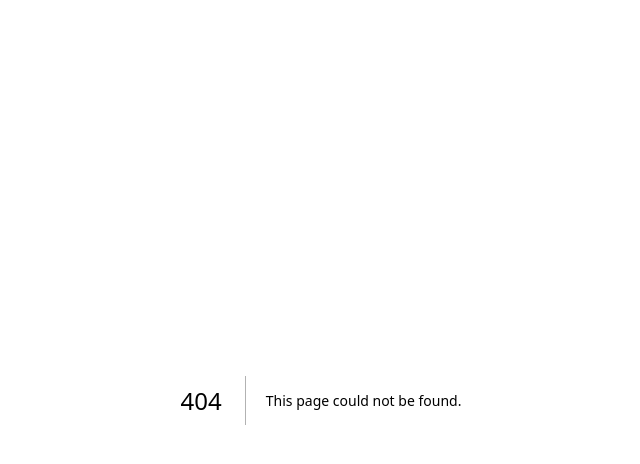
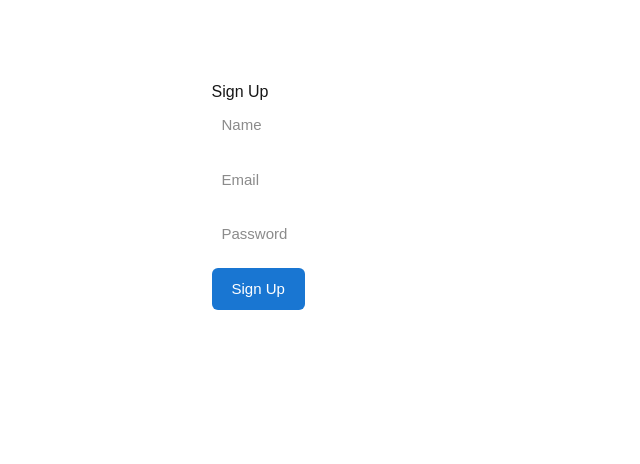
Before and after one commit to mru8/interview-loop, a Next.js app: page /signup in a window 1280 px wide. Before the commit this address had no page. Shown: the top 464 px of the page, without its empty margins (319-959 px from the left). Built offline with nearby package versions, Linux system fonts and the light colour scheme.

Commit message:
add signup page and fix login flow

```diff
--- /dev/null
+++ b/app/signup/page.js
@@ -0,0 +1,69 @@
+'use client';
+
+import { useState } from 'react';
+import { useRouter } from 'next/navigation';
+
+export default function SignupPage() {
+    const [name, setName] = useState('');
+    const [email, setEmail] = useState('');
+    const [password, setPassword] = useState('');
+    const [error, setError] = useState('');
+    const router = useRouter();
+
+    const handleSignup = async () => {
+        setError('');
+        const res = await fetch('/api/auth/signup', {
+            method: 'POST',
+            headers: { 'Content-Type': 'application/json' },
+            body: JSON.stringify({ name, email, password }),
+        });
+
+        const data = await res.json();
+
+        if (!res.ok) {
+            setError(data.error || 'Singup failed');
+            return;
+        }
+
+        router.push('/login');
+    };
+
+    return (
+        <div style={{ maxWidth: 400, margin: '80px auto', fontFamily: 'sans-serif' }}>
+            <h2>Sign Up</h2>
+            <input
+                type='text'
+                placeholder='Name'
+                value={name}
+                onChange={(e) => setName(e.target.value)}
+                style={inputStyle}
+            />
+            <input
+                type='email'
+                placeholder='Email'
+                value={email}
+                onChange={(e) => setEmail(e.target.value)}
+                style={inputStyle}
+            />
+            <input
+                type='password'
+                placeholder='Password'
+                value={password}
+                onChange={(e) => setPassword(e.target.value)}
+                style={inputStyle}
+            />
+            <button onClick={handleSignup} style={btnStyle}>Sign Up</button>
+            {error && <p style={{ color: 'red' }}>{error}</p>}
+        </div>
+    );
+}
+
+const inputStyle = {
+    display: 'block', width: '100%', padding: 10,
+    marginBottom: 12, fontSize: 15, boxSizing: 'border-box',
+};
+
+const btnStyle = {
+    padding: '10px 20px', fontSize: 15, cursor: 'pointer',
+    background: '#1976d2', color: 'white', border: 'none', borderRadius: 6,
+};
```
